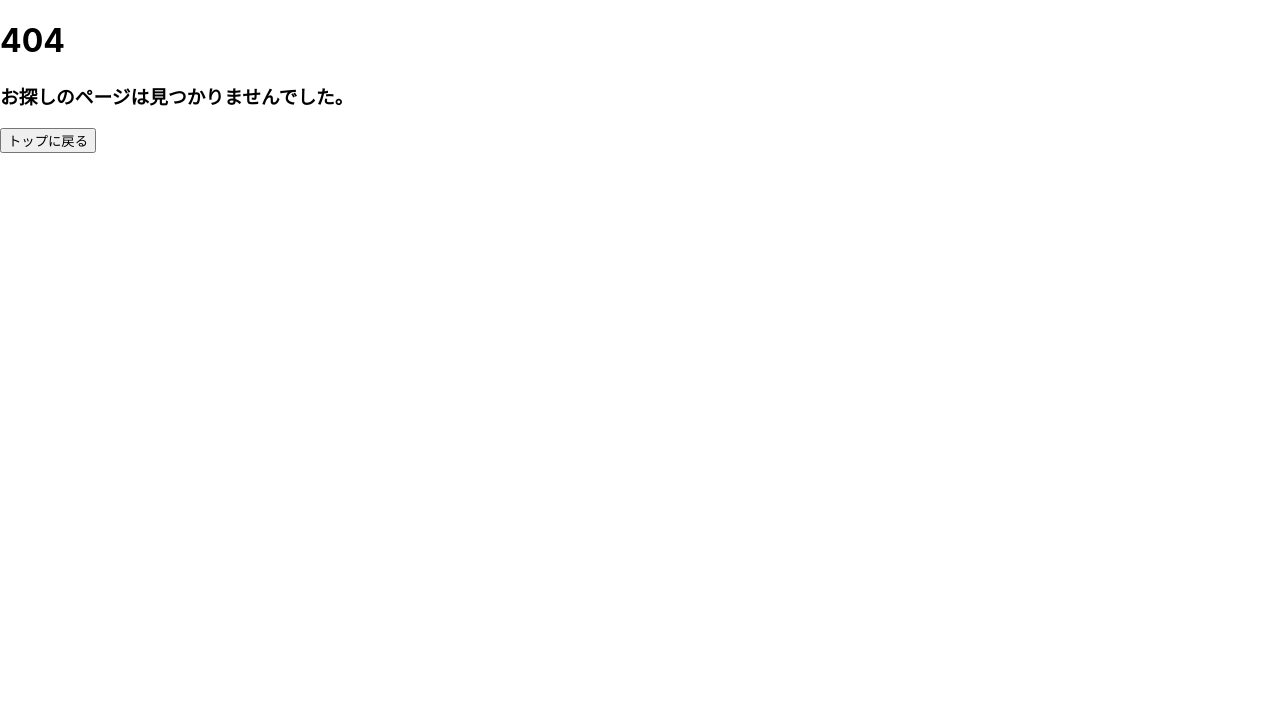
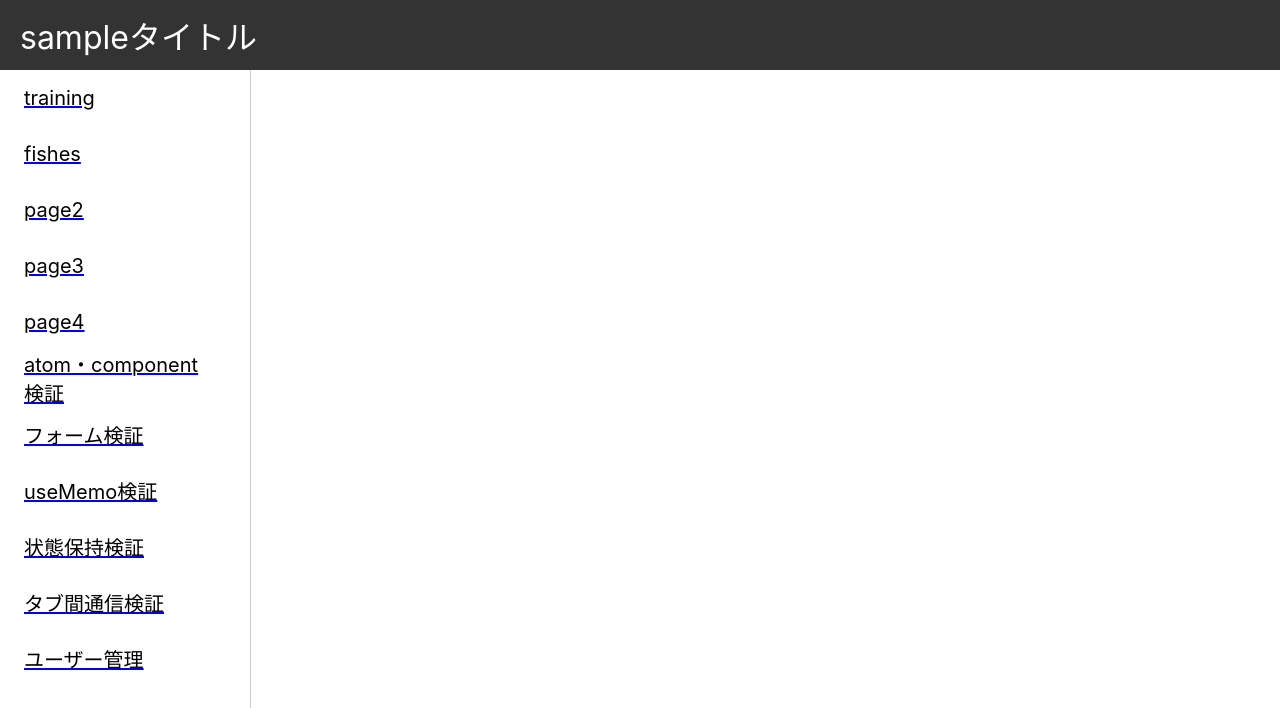
Before and after one commit to Snails8/react-module, a React (Create React App) app in the folder frontend/: page /atoms in a window 1280 px wide. Before the commit this address had no page. Shown: the top 708 px of the page. Built offline with nearby package versions, Linux system fonts and the light colour scheme.

Commit message:
add: component 検証ページ作成

```diff
--- a/frontend/src/RouterConfig.tsx
+++ b/frontend/src/RouterConfig.tsx
@@ -15,6 +15,7 @@ import { StatePage } from "./pages/StatePage/StatePage";
 import { FormPage } from "./pages/FormPage/FormPage";
 import { Fishes } from "./pages/Fishes/FishesPage";
 import { UseMemoPage } from "./pages/UseMemoPage/UseMemoPage";
+import { AtomPage } from "./pages/AtomPage/AtomPage";
 
 
 export const RouterConfig:React.VFC =() => {
@@ -41,6 +42,7 @@ export const RouterConfig:React.VFC =() => {
           <Route path="useMemo" element={<UseMemoPage />} />
           <Route path="parent-tab" element={<ParentTabPage />} />
           <Route path="child-tab" element={<ChildTabPage />} />
+          <Route path="atoms" element={<AtomPage />} />
         </Routes>
       </BrowserRouter>
     </>
--- a/frontend/src/components/organisms/Sidebar/Sidebar.tsx
+++ b/frontend/src/components/organisms/Sidebar/Sidebar.tsx
@@ -34,6 +34,11 @@ export const Sidebar: React.FC = ({
                     <div className={ `${styles.sidebar_text}`} >page4</div>
                 </div>
             </Link>
+            <Link to="/atoms">
+                <div className={ `${styles.sidebar_item}` }>
+                    <div className={ `${styles.sidebar_text}`} >atom・component検証</div>
+                </div>
+            </Link>
             <Link to="/form">
                 <div className={ `${styles.sidebar_item}` }>
                     <div className={ `${styles.sidebar_text}`} >フォーム検証</div>
--- /dev/null
+++ b/frontend/src/pages/AtomPage/AtomPage.tsx
@@ -0,0 +1,11 @@
+import { BasePage } from "../../components/templates/BasePage/BasePage"
+
+export const AtomPage = () => {
+  return (
+    <>
+      <BasePage>
+
+      </BasePage>
+    </>
+  )
+}
```
